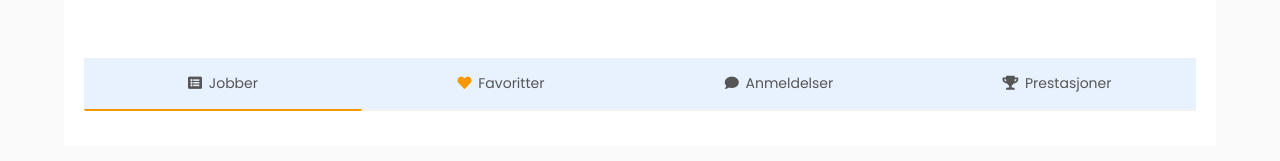
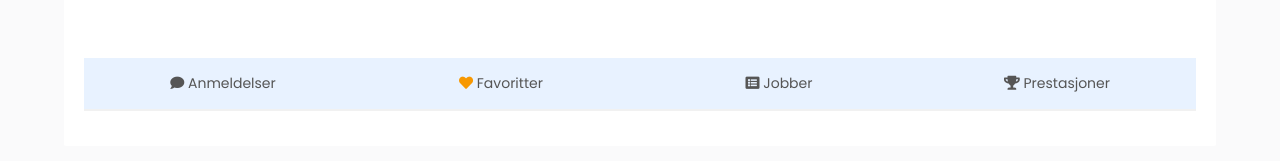
Before and after one commit to Extoren/win-win, a React (Create React App) app: page /win/1 in a window 1280 px wide. Shown: the part 257-418 px from the top of the page. Built offline with nearby package versions, Linux system fonts and the light colour scheme; no server answers; the database is empty.

Commit message:
Profile styling

```diff
--- a/src/Pages/profile.css
+++ b/src/Pages/profile.css
@@ -127,14 +127,14 @@
 .clearfix ul {
     border: none;
 }
-.row2tab li:first-child {
+/*.row2tab li:first-child {
     border-bottom: 2.5px solid var(--active-color);
     border-radius: 0 0 2px 2px;
 }
 .row2tab li i {
     margin-right: 3px;
     font-size: 14px;
-}
+}*/
 
 .smalltri {
 	border-right: 40px solid var(--active-color);
--- a/src/Pages/profile.jsx
+++ b/src/Pages/profile.jsx
@@ -85,13 +85,13 @@ function Profile() {
                         <div className="row clearfix">
                         <ul className="row2tab clearfix">
                             <li>
-                            <i className="fa fa-list-alt" /> Jobber{" "}
+                            <i className="fa fa-comment" /> Anmeldelser{" "}
                             </li>
                             <li>
                             <i className="fa fa-heart" /> Favoritter{" "}
                             </li>
                             <li>
-                            <i className="fa fa-comment" /> Anmeldelser{" "}
+                            <i className="fa fa-list-alt" /> Jobber{" "}
                             </li>
                             <li>
                             <i className="fa fa-trophy " /> Prestasjoner{" "}
```
